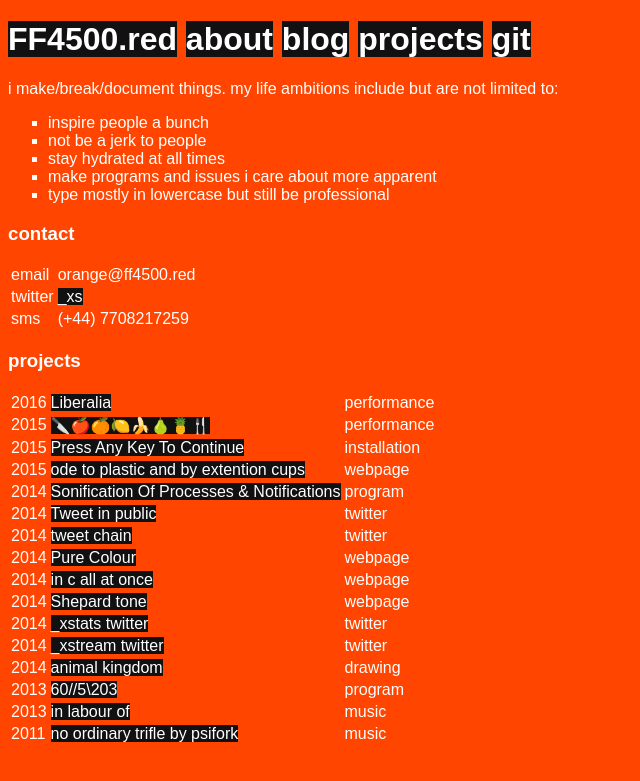
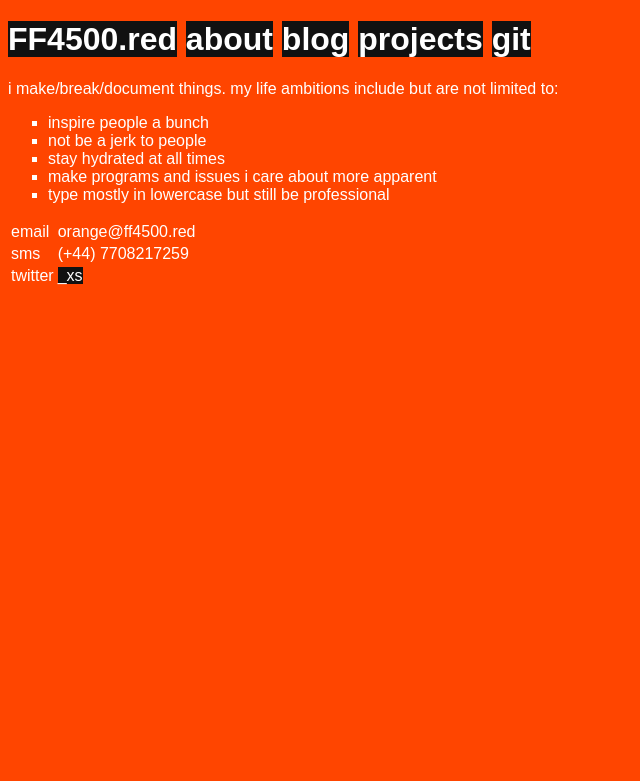
Before and after one commit to isabella232/website-33, a Jekyll site: the page built from index.md, in a window 1280 px wide. Shown: the top 781 px of the page, without its empty margins (0-640 px from the left). Built offline with Jekyll 4.4.1, drawn with Linux system fonts in a browser that asks for light colours.

Commit message:
some changes, new page added

```diff
--- a/_includes/navigation.html
+++ b/_includes/navigation.html
@@ -2,5 +2,5 @@
     <a href="/about/">about</a>
     <a href="/blog/">blog</a>
     <a href="/projects/">projects</a>
-    <a href="git.FF4500.red">git</a>
+    <a href="http://github.com/ixt">git</a>
 </h1>
--- a/index.md
+++ b/index.md
@@ -11,32 +11,8 @@ i make/break/document things. my life ambitions include but are not limited to:
 +   make programs and issues i care about more apparent
 +   type mostly in lowercase but still be professional
 
-### contact
-
 |---
 | email    | orange@ff4500.red                             |
+| sms      | (+44) 7708217259                              |
 | twitter  | [_xs](https://twitter.com/_xs)                |
-| sms      | (+44) 7708217259                              |
 |===
-
-
-### projects
-
-|---
-|2016|[Liberalia]({{ site.baseurl }}/liberalia/)| performance |
-|2015|[🔪🍎🍊🍋🍌🍐🍍🍴]({{ site.baseurl }}/fruit/)| performance |
-|2015|[Press Any Key To Continue]({{ site.baseurl }}/any/)| installation |
-|2015|[ode to plastic and by extention cups]({{ site.baseurl }}/cups/)| webpage |
-|2014|[Sonification Of Processes & Notifications](http://hacks.youngrewiredstate.org/events/Kings%20College/sonification-of-processes-notifications-sonosocialdata-ism)| program |
-|2014|[Tweet in public ](http://hacks.youngrewiredstate.org/events/Kings%20College/tweet-in-public)| twitter |
-|2014|[tweet chain](https://twitter.com/_xs/status/445329208550899712)| twitter |
-|2014|[Pure Colour](http://newhive.com/ixt/colourpure)| webpage |
-|2014|[in c all at once](http://newhive.com/ixt/in-c-all-at-once)| webpage |
-|2014|[Shepard tone](http://newhive.com/ixt/shepard)| webpage |
-|2014|[_xstats twitter](https://twitter.com/_xstats)| twitter |
-|2014|[_xstream twitter](https://twitter.com/_xstream)| twitter |
-|2014|[animal kingdom](http://ixt.tumblr.com/tagged/animal-kingdom)| drawing |
-|2013|[60//5\203](http://hacks.youngrewiredstate.org/events/YRS2013/60-5-203)| program |
-|2013|[in labour of](http://ixtli.bandcamp.com/album/in-labour-of)| music |
-|2011|[no ordinary trifle by psifork](http://psifork.bandcamp.com/album/no-ordinary-trifle)| music |
-|===
```
Also changed, not shown: about.md (added, +15 -0 lines).
